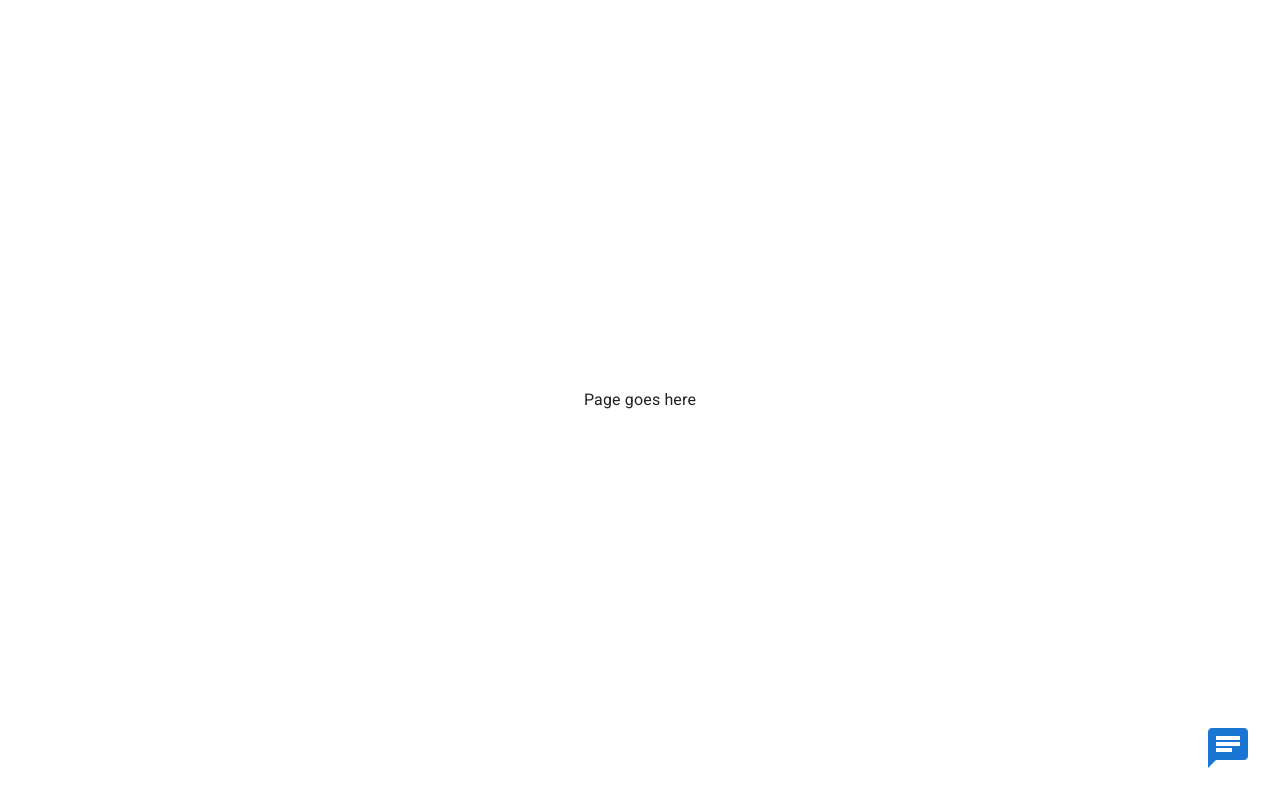
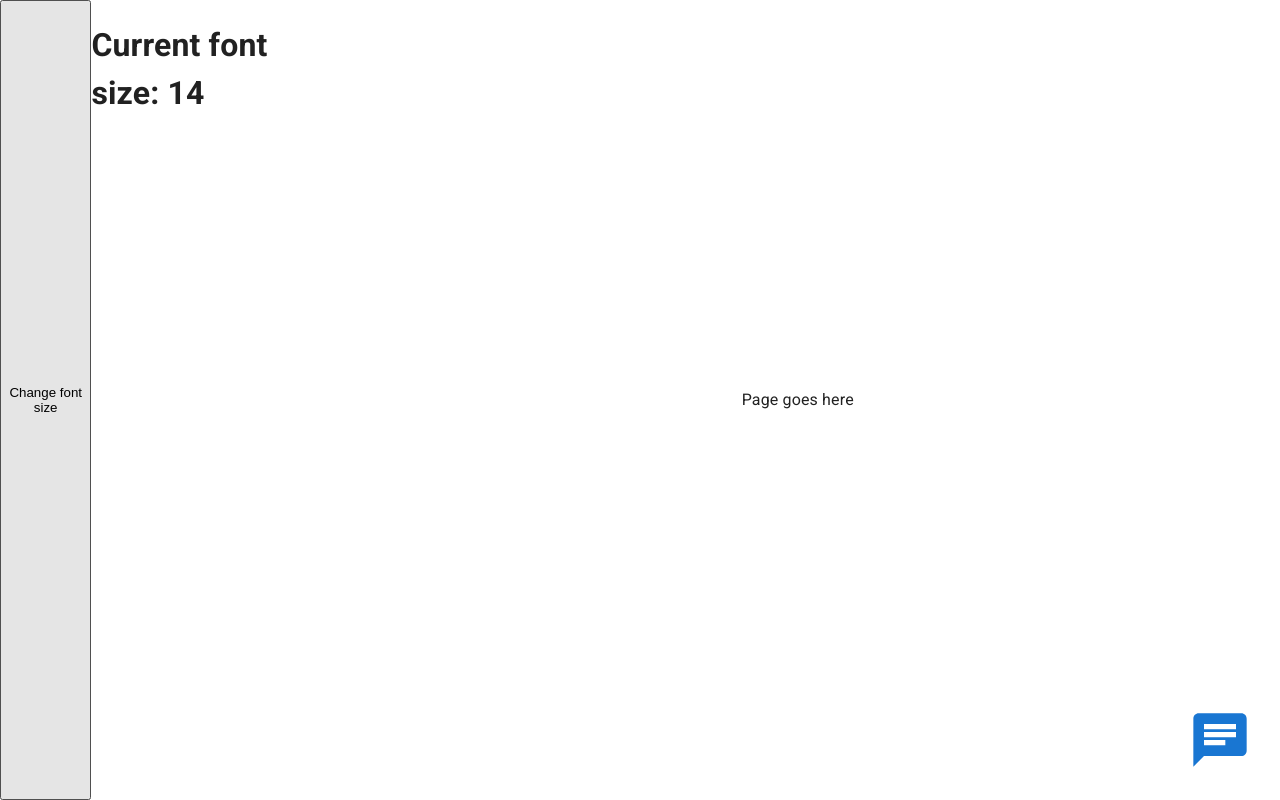
Before and after one commit to innosuisse-smaragd/dmia, a React (Vite) app in the folder apps/frontend/: page / in a window 1280 px wide. Built offline with nearby package versions, Linux system fonts and the light colour scheme.

Commit message:
feature/accessibility Make font size changeable

```diff
--- a/apps/frontend/package.json
+++ b/apps/frontend/package.json
@@ -16,11 +16,14 @@
     "@fontsource/roboto": "^4.5.8",
     "@mui/icons-material": "^5.11.16",
     "@mui/material": "^5.13.0",
+    "@reduxjs/toolkit": "^1.9.5",
     "axios": "^1.4.0",
     "dotenv": "^16.0.3",
     "prop-types": "^15.8.1",
     "react": "^18.2.0",
-    "react-dom": "^18.2.0"
+    "react-dom": "^18.2.0",
+    "react-redux": "^8.0.5",
+    "redux": "^4.2.1"
   },
   "devDependencies": {
     "@testing-library/jest-dom": "^5.16.5",
--- a/apps/frontend/src/App.jsx
+++ b/apps/frontend/src/App.jsx
@@ -1,7 +1,13 @@
 import { useState } from "react";
-
+import { useDispatch, useSelector } from "react-redux";
+import { selectFontSize, changeFontSize } from "./slices/themeSlice";
 import { Box, Container, Fade, Slide, Stack } from "@mui/material";
-import { IconButton } from "@mui/material";
+import {
+  IconButton,
+  createTheme,
+  ThemeProvider,
+  CssBaseline,
+} from "@mui/material";
 import ChatIcon from "@mui/icons-material/Chat";
 
 import Page from "./components/Page";
@@ -9,6 +15,10 @@ import Chat from "./components/Chat";
 
 function App() {
   const [showChat, setShowChat] = useState(false);
+  const fontSize = useSelector(selectFontSize);
+  const dispatch = useDispatch();
+
+  const theme = createTheme({ typography: { fontSize } });
 
   const renderChatButton = () => {
     return (
@@ -20,11 +30,7 @@ function App() {
           sx={{ position: "fixed", bottom: "16px", right: "16px" }}
           onClick={() => setShowChat(true)}
         >
-          <ChatIcon
-            sx={{
-              fontSize: "3rem",
-            }}
-          />
+          <ChatIcon sx={{ fontSize: "4rem" }} />
         </IconButton>
       </Fade>
     );
@@ -41,13 +47,20 @@ function App() {
   };
 
   return (
+    <ThemeProvider theme={theme}>
+      <CssBaseline />
       <Box width="100vw" height="100vh">
         <Stack sx={{ height: "100%", overflowX: "hidden" }} direction="row">
+          <button onClick={() => dispatch(changeFontSize())}>
+            Change font size
+          </button>
+          <h1>Current font size: {fontSize}</h1>
           <Page />
           {renderChatButton()}
           {renderChat()}
         </Stack>
       </Box>
+    </ThemeProvider>
   );
 }
 
--- a/apps/frontend/src/main.jsx
+++ b/apps/frontend/src/main.jsx
@@ -1,7 +1,9 @@
 import React from "react";
 import ReactDOM from "react-dom/client";
-import App from "./App.jsx";
-import { CssBaseline } from "@mui/material";
+import { Provider } from "react-redux";
+
+import App from "./App";
+import store from "./store.js";
 
 import "@fontsource/roboto/300.css";
 import "@fontsource/roboto/400.css";
@@ -10,7 +12,8 @@ import "@fontsource/roboto/700.css";
 
 ReactDOM.createRoot(document.getElementById("root")).render(
   <React.StrictMode>
-    <CssBaseline />
-    <App />
+    <Provider store={store}>
+      <App />
+    </Provider>
   </React.StrictMode>
 );
--- /dev/null
+++ b/apps/frontend/src/slices/themeSlice.js
@@ -0,0 +1,24 @@
+import { createSlice } from "@reduxjs/toolkit";
+
+export const themeSlice = createSlice({
+  name: "theme",
+  initialState: {
+    fontSize: 14,
+  },
+  reducers: {
+    // Use to change the fontSize accross the app
+    changeFontSize: (state) => {
+      if (state.fontSize === 14) {
+        state.fontSize = 28;
+      } else {
+        state.fontSize = 14;
+      }
+    },
+  },
+});
+
+export const { changeFontSize } = themeSlice.actions;
+
+export const selectFontSize = (state) => state.theme.fontSize;
+
+export default themeSlice.reducer;
--- /dev/null
+++ b/apps/frontend/src/store.js
@@ -0,0 +1,8 @@
+import { configureStore } from "@reduxjs/toolkit";
+import themeReducer from "./slices/themeSlice";
+
+export default configureStore({
+  reducer: {
+    theme: themeReducer,
+  },
+});
```
Also changed, not shown: 1 other file (tests, documents, lock files or other folders). Lines whose indentation alone changed are shown as unchanged.
